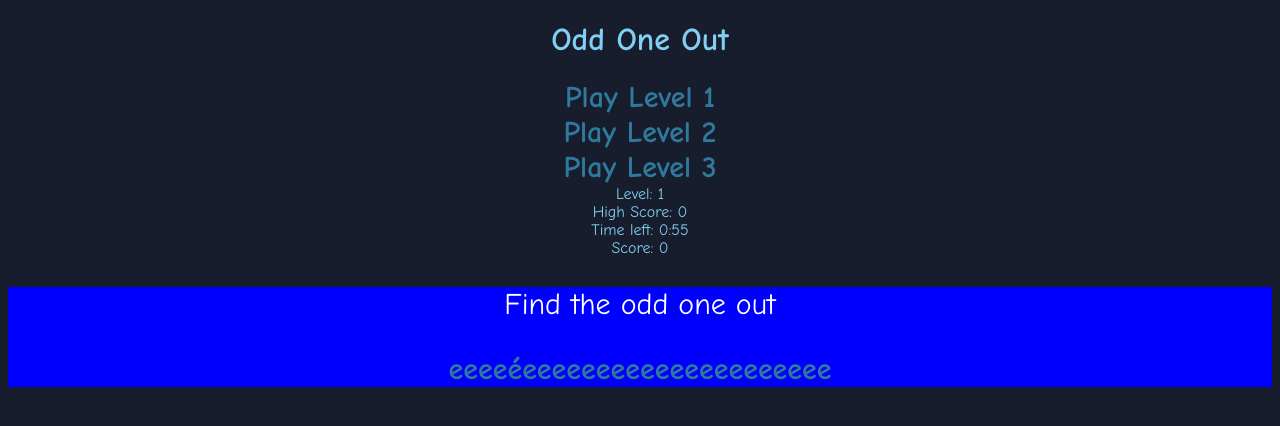
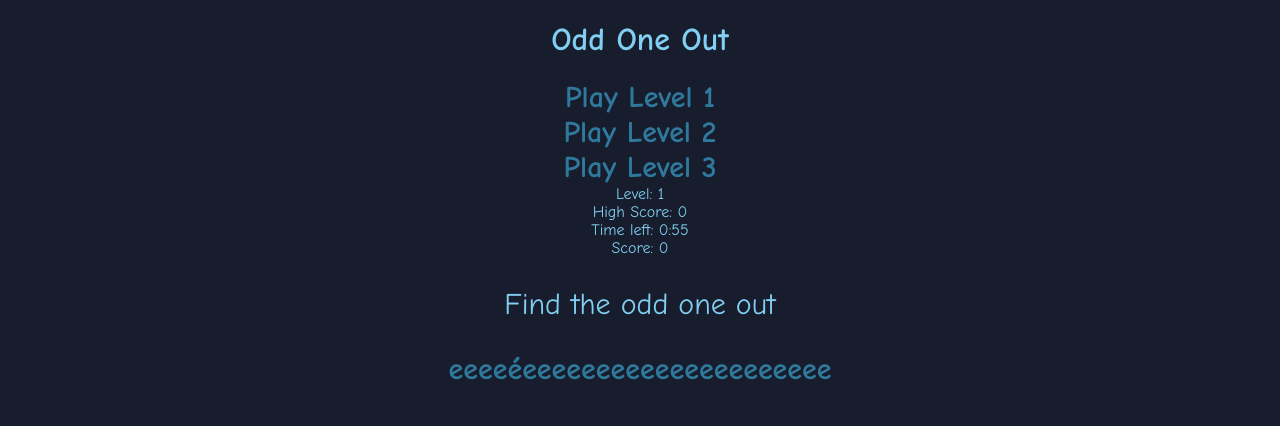
Before and after one commit to VulcanWM/OddOneOut, a plain HTML site: page index.html in a window 1280 px wide. Both pictures are taken after a click on the element "Play Level 1". Drawn offline with Linux system fonts and the light colour scheme.

```diff
--- a/script.js
+++ b/script.js
@@ -1,12 +1,20 @@
 function getKeyByValue(object, value) {
   return Object.keys(object).find(key => object[key] === value);
+}
+function getCookie(cookieName) {
+  let cookie = {};
+  document.cookie.split(';').forEach(function(el) {
+    let [key,value] = el.split('=');
+    cookie[key.trim()] = value;
+  })
+  return cookie[cookieName];
 }
 var level = "1";
 document.getElementById('level').innerHTML = level;
 function changelevel(thelevel){
   can=document.getElementById('myCanvas');
-  can.style.background='blue';
-  can.style.color='white';
+  can.style.background='#171D2D';
+  can.style.color='#81CFF2';
   can.style.fontSize='30px';
   can.style.textShadow='none';
   can.style.opacity='none';
@@ -16,12 +24,14 @@ function changelevel(thelevel){
   document.getElementById('level').innerHTML = thelevel
   document.getElementById('timer').innerHTML =
   01 + ":" + 00
+  score = 0;
   startTimer();
-  score = 0;
   document.getElementById('score').innerHTML = 0
   var x = document.cookie;
   if (typeof x === 'string' || x instanceof String) {
-    //pass
+    if (getCookie("hs0") === false ) {
+      document.cookie = "hs=0,hs1=0,hs2=0,hs3=0;expires=18 Dec 4040 12:00:00 UTC";
+    }
   } else {
     document.cookie = "hs=0,hs1=0,hs2=0,hs3=0;expires=18 Dec 4040 12:00:00 UTC";
   }
--- a/style.css
+++ b/style.css
@@ -21,3 +21,7 @@ strong:hover {
   padding-top: 0px;
   line-height: 50%;
 }
+
+#myCanvas {
+  font-size: 30px;
+}
```
